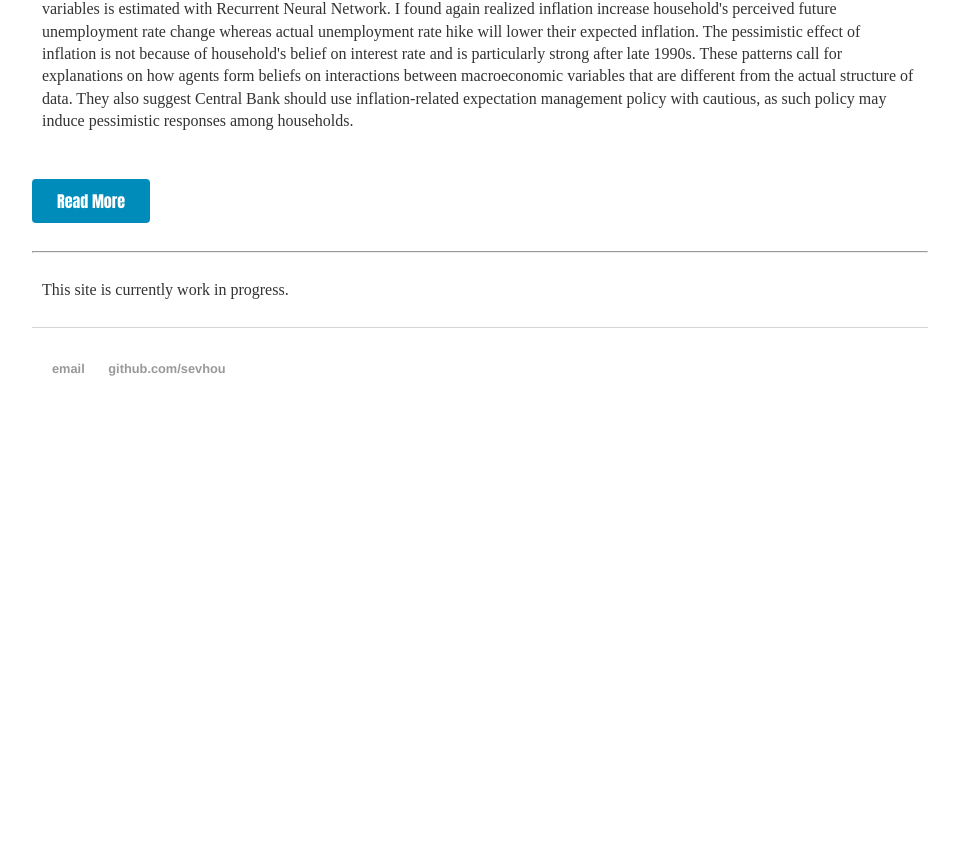
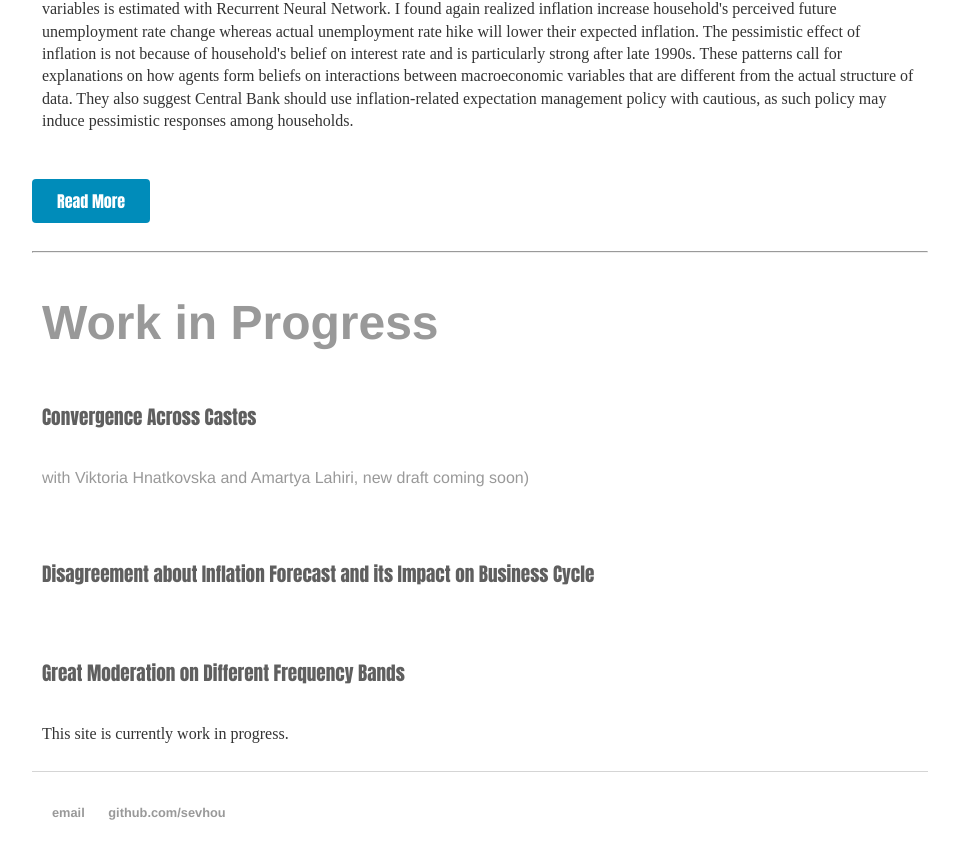
Before and after one commit to sevhou/sevhou.github.io, a Jekyll site: the page built from research/index.html, in a window 1280 px wide and 900 px high, scrolled down 1569 px. Shown: the top 859 px of the window, without its empty margins (160-1119 px from the left). Built offline with Jekyll 4.4.1, drawn with Linux system fonts in a browser that asks for light colours; before the commit the page ends 2025 px from its top, so only the background shows below that.

Commit message:
Update index.html

```diff
--- a/research/index.html
+++ b/research/index.html
@@ -73,5 +73,16 @@ title: Research
 		<a href="/" class="bluebutton">Read More</a>
 		<hr>
 
+	<h1 class="wip">Work in Progress</h1>
+	<h2>Convergence Across Castes</h2>
+		<p class="light-text">with Viktoria Hnatkovska and Amartya Lahiri, new draft coming soon)</p>
+	<br>
+	<h2>Disagreement about Inflation Forecast and its Impact on Business Cycle</h2>
+	<br>
+	<h2>Great Moderation on Different Frequency Bands</h2>
+
+
+
+
 		<p>This site is currently work in progress.</p>
 </div><!-- /.blurb -->
```
